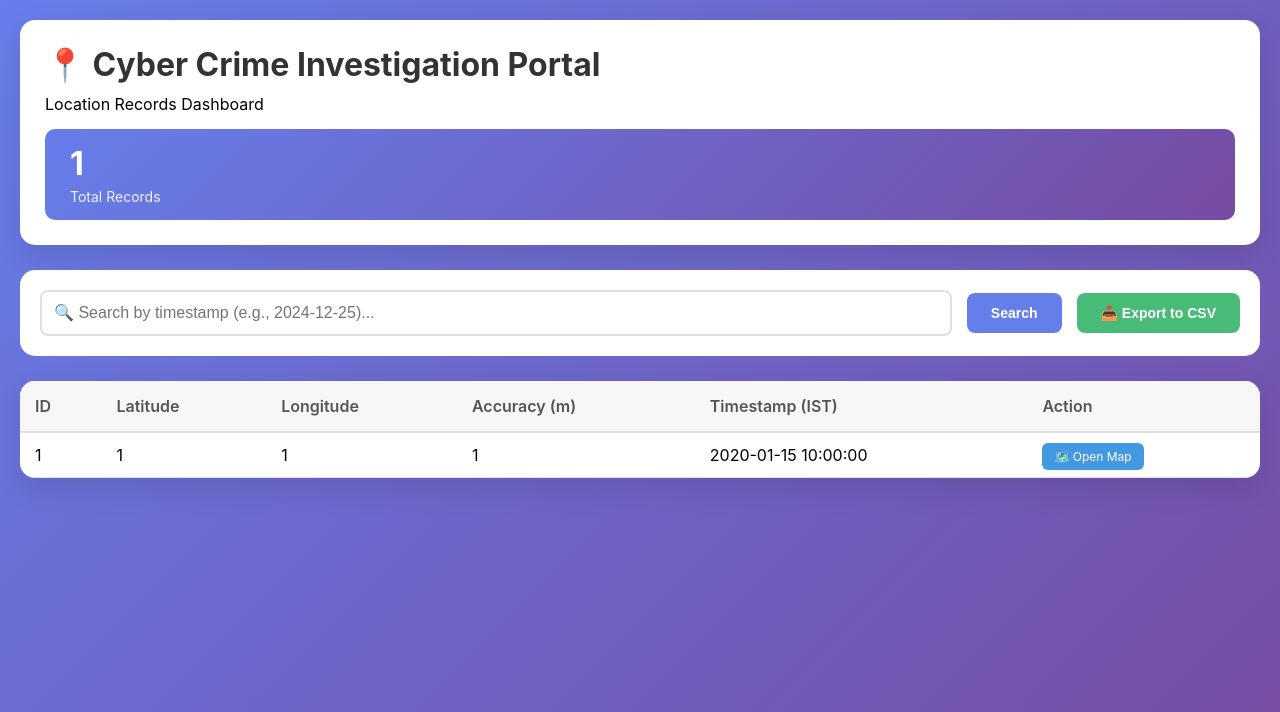
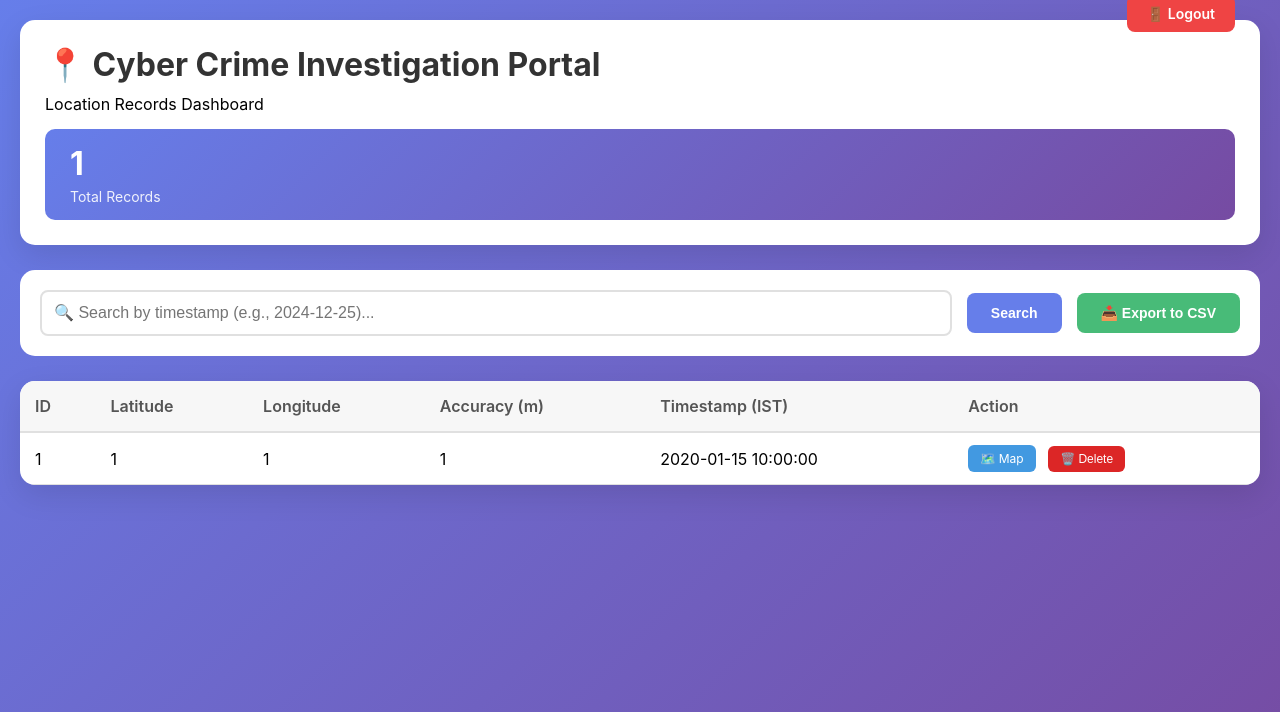
Before and after one commit to anurag-512/cyber-project, a Flask app: page /view in a window 1280 px wide. Shown: the top 712 px of the page. Run offline with Flask 3, Linux system fonts and the light colour scheme; the visitor is signed in with stand-in values (Sample User, id 1); tables that the repository leaves empty hold one stand-in row (values such as "Sample post").

Commit message:
Added delete API and dashboard delete button

```diff
--- a/app.py
+++ b/app.py
@@ -12,7 +12,7 @@ from functools import wraps
 app = Flask(__name__)
 app.secret_key = os.getenv("SECRET_KEY", "your-secret-key-here-change-this-in-production")
 
-# Admin password - Environment variable se le, nahi toh default "admin123"
+# Admin password - Environment variable se le, nahi toh default "Anurag512@"
 ADMIN_PASSWORD = os.getenv("ADMIN_PASSWORD", "Anurag512@")
 
 # Login required decorator
@@ -235,5 +235,44 @@ def api_stats():
     except Exception as e:
         return jsonify({'error': str(e)}), 500
 
+# ============ DELETE API (NEW FEATURE) ============
+@app.route('/api/delete-location/<int:id>', methods=['DELETE'])
+@login_required
+def delete_location(id):
+    """Delete a location record by ID"""
+    try:
+        session = Session()
+        location = session.query(Location).filter_by(id=id).first()
+
+        if not location:
+            session.close()
+            return jsonify({
+                "status": "error",
+                "message": f"Record with ID {id} not found"
+            }), 404
+
+        # Delete the record
+        session.delete(location)
+        session.commit()
+
+        # Get updated total count
+        total = session.query(Location).count()
+        session.close()
+
+        print(f"✅ Deleted location ID: {id}")
+
+        return jsonify({
+            "status": "success",
+            "message": f"Record {id} deleted successfully",
+            "total_records": total
+        })
+
+    except Exception as e:
+        print(f"❌ Delete error: {e}")
+        return jsonify({
+            "status": "error",
+            "message": str(e)
+        }), 500
+
 if __name__ == '__main__':
     app.run(host='0.0.0.0', port=5000, debug=True)
--- a/templates/dashboard.html
+++ b/templates/dashboard.html
@@ -156,10 +156,29 @@
             text-decoration: none;
             font-size: 12px;
             transition: all 0.3s;
+            display: inline-block;
         }
 
         .map-link:hover {
             background: #3182ce;
+        }
+
+        .delete-btn {
+            background: #dc2626;
+            color: white;
+            padding: 6px 12px;
+            border-radius: 6px;
+            font-size: 12px;
+            cursor: pointer;
+            border: none;
+            margin-left: 8px;
+            transition: all 0.3s;
+            display: inline-block;
+        }
+
+        .delete-btn:hover {
+            background: #b91c1c;
+            transform: translateY(-1px);
         }
 
         .pagination {
@@ -212,11 +231,105 @@
             animation: spin 1s linear infinite;
             margin: 20px auto;
         }
+
+        /* Modal Styles */
+        .confirm-modal {
+            position: fixed;
+            top: 0;
+            left: 0;
+            width: 100%;
+            height: 100%;
+            background: rgba(0,0,0,0.5);
+            display: flex;
+            justify-content: center;
+            align-items: center;
+            z-index: 1000;
+        }
+
+        .modal-content {
+            background: white;
+            padding: 30px;
+            border-radius: 15px;
+            text-align: center;
+            max-width: 400px;
+            animation: fadeIn 0.3s ease-in;
+        }
+
+        .modal-content h3 {
+            margin-bottom: 15px;
+            color: #333;
+        }
+
+        .modal-content p {
+            margin-bottom: 10px;
+            color: #666;
+        }
+
+        .modal-content button {
+            margin: 10px;
+            padding: 10px 20px;
+            border: none;
+            border-radius: 8px;
+            cursor: pointer;
+            font-weight: 600;
+        }
+
+        .btn-confirm {
+            background: #dc2626;
+            color: white;
+        }
+
+        .btn-confirm:hover {
+            background: #b91c1c;
+        }
+
+        .btn-cancel {
+            background: #9ca3af;
+            color: white;
+        }
+
+        .btn-cancel:hover {
+            background: #6b7280;
+        }
+
+        @keyframes fadeIn {
+            from {
+                opacity: 0;
+                transform: translateY(-20px);
+            }
+            to {
+                opacity: 1;
+                transform: translateY(0);
+            }
+        }
+
+        .logout-btn {
+            background: #ef4444;
+            color: white;
+            padding: 10px 20px;
+            border-radius: 8px;
+            text-decoration: none;
+            font-size: 14px;
+            font-weight: 600;
+            float: right;
+            margin-top: -50px;
+        }
+
+        .logout-btn:hover {
+            background: #dc2626;
+        }
+
+        .clearfix::after {
+            content: "";
+            clear: both;
+            display: table;
+        }
     </style>
 </head>
 <body>
     <div class="container">
-        <div class="header">
+        <div class="header clearfix">
+            <a href="/logout" class="logout-btn">🚪 Logout</a>
             <h1>📍 Cyber Crime Investigation Portal</h1>
             <p>Location Records Dashboard</p>
             <div class="stats-bar">
@@ -313,8 +426,11 @@
                             <a href="https://maps.google.com/?q=${loc.latitude},${loc.longitude}"
                                target="_blank"
                                class="map-link">
-                                🗺️ Open Map
+                                🗺️ Map
                             </a>
+                            <button onclick="confirmDelete(${loc.id})" class="delete-btn">
+                                🗑️ Delete
+                            </button>
                         </td>
                     </tr>
                 `;
@@ -362,6 +478,72 @@
             window.open(url, '_blank');
         }
 
+        function confirmDelete(id) {
+            const modal = document.createElement('div');
+            modal.className = 'confirm-modal';
+            modal.innerHTML = `
+                <div class="modal-content">
+                    <h3>⚠️ Confirm Delete</h3>
+                    <p>Are you sure you want to delete record <strong>ID: ${id}</strong>?</p>
+                    <p style="color: #dc2626; font-size: 12px;">⚠️ This action cannot be undone!</p>
+                    <div>
+                        <button class="btn-confirm" onclick="deleteRecord(${id})">Yes, Delete</button>
+                        <button class="btn-cancel" onclick="this.closest('.confirm-modal').remove()">Cancel</button>
+                    </div>
+                </div>
+            `;
+            document.body.appendChild(modal);
+        }
+
+        function deleteRecord(id) {
+            // Close modal
+            const modal = document.querySelector('.confirm-modal');
+            if (modal) modal.remove();
+
+            // Show loading
+            document.getElementById('tableContent').innerHTML = '<div class="loading"><div class="spinner"></div>Deleting record...</div>';
+
+            fetch(`/api/delete-location/${id}`, {
+                method: 'DELETE',
+                headers: {
+                    'Content-Type': 'application/json'
+                }
+            })
+            .then(response => response.json())
+            .then(data => {
+                if (data.status === 'success') {
+                    // Reload current page
+                    loadLocations(currentPage, currentSearch);
+                    loadStats();
+                    showToast('✅ Record deleted successfully!', 'success');
+                } else {
+                    showToast('❌ Error: ' + data.message, 'error');
+                    loadLocations(currentPage, currentSearch);
+                }
+            })
+            .catch(error => {
+                console.error('Delete error:', error);
+                showToast('❌ Network error! Please try again.', 'error');
+                loadLocations(currentPage, currentSearch);
+            });
+        }
+
+        function showToast(message, type) {
+            const toast = document.createElement('div');
+            toast.style.position = 'fixed';
+            toast.style.bottom = '20px';
+            toast.style.right = '20px';
+            toast.style.padding = '12px 20px';
+            toast.style.borderRadius = '8px';
+            toast.style.color = 'white';
+            toast.style.zIndex = '1000';
+            toast.style.animation = 'fadeIn 0.3s ease-in';
+            toast.style.backgroundColor = type === 'success' ? '#10b981' : '#dc2626';
+            toast.innerHTML = message;
+            document.body.appendChild(toast);
+            setTimeout(() => toast.remove(), 3000);
+        }
+
         // Initial load
         loadStats();
         loadLocations(0, '');
```
